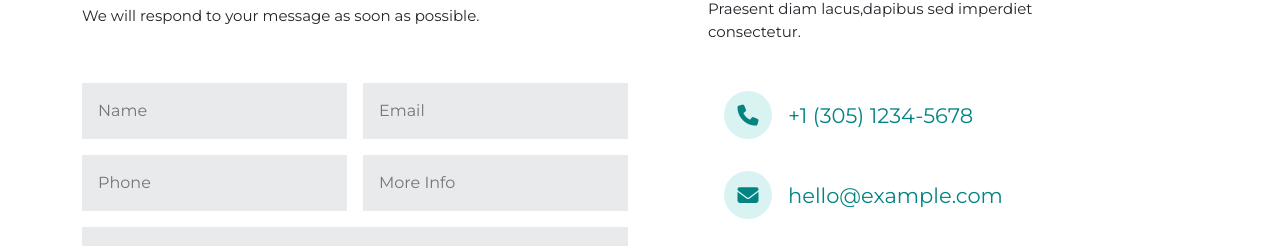
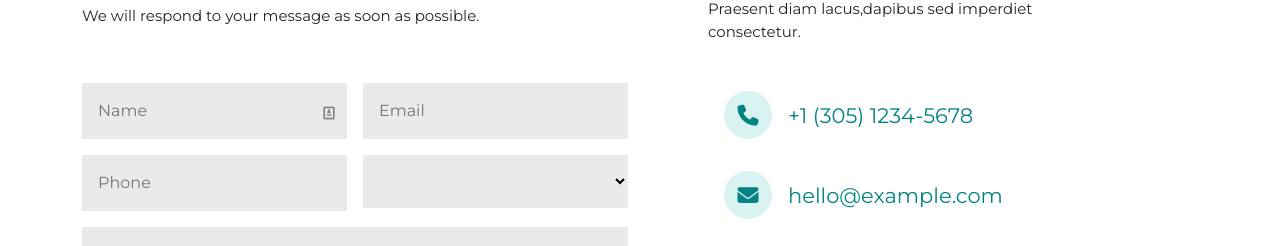
Before and after one commit to Michael-Bombini/proj-html-vuejs, a Vue app: page / in a window 1280 px wide. Shown: the part 6132-6378 px from the top of the page. Built offline with nearby package versions, Linux system fonts and the light colour scheme.

Commit message:
Added image inside input and changed  to select

```diff
--- a/src/components/ContactForm.vue
+++ b/src/components/ContactForm.vue
@@ -10,12 +10,16 @@
           </p>
           <div class="row g-3">
             <div class="col-6">
-              <input type="text" placeholder="Name" />
+              <div class="position-relative">
+
+                <input type="text" placeholder="Name" />
+              <img src="../../public/images/image (1).png" class="image-absolute" alt="">
+              </div>
             </div>
             <div class="col-6"><input type="email" placeholder="Email" /></div>
             <div class="col-6"><input type="text" placeholder="Phone" /></div>
             <div class="col-6">
-              <input type="text" placeholder="More Info" />
+              <select type="text" placeholder="More Info" />
             </div>
             <div class="col-12">
               <textarea placeholder="Message" rows="4" class="mb-4"></textarea>
@@ -90,6 +94,7 @@ section {
   }
 
   input,
+  select,
   textarea {
     background-color: rgba($edward, 0.25);
     border: none;
@@ -137,8 +142,15 @@ section {
     button {
       color: $blue-lagoon;
     }
+  }
+
+  .col-6{position: relative;}
+  .image-absolute {
+    position: absolute;
+    top: 40%;
+    left: 90%;
+  }
 
 
-  }
 }
 </style>
```
